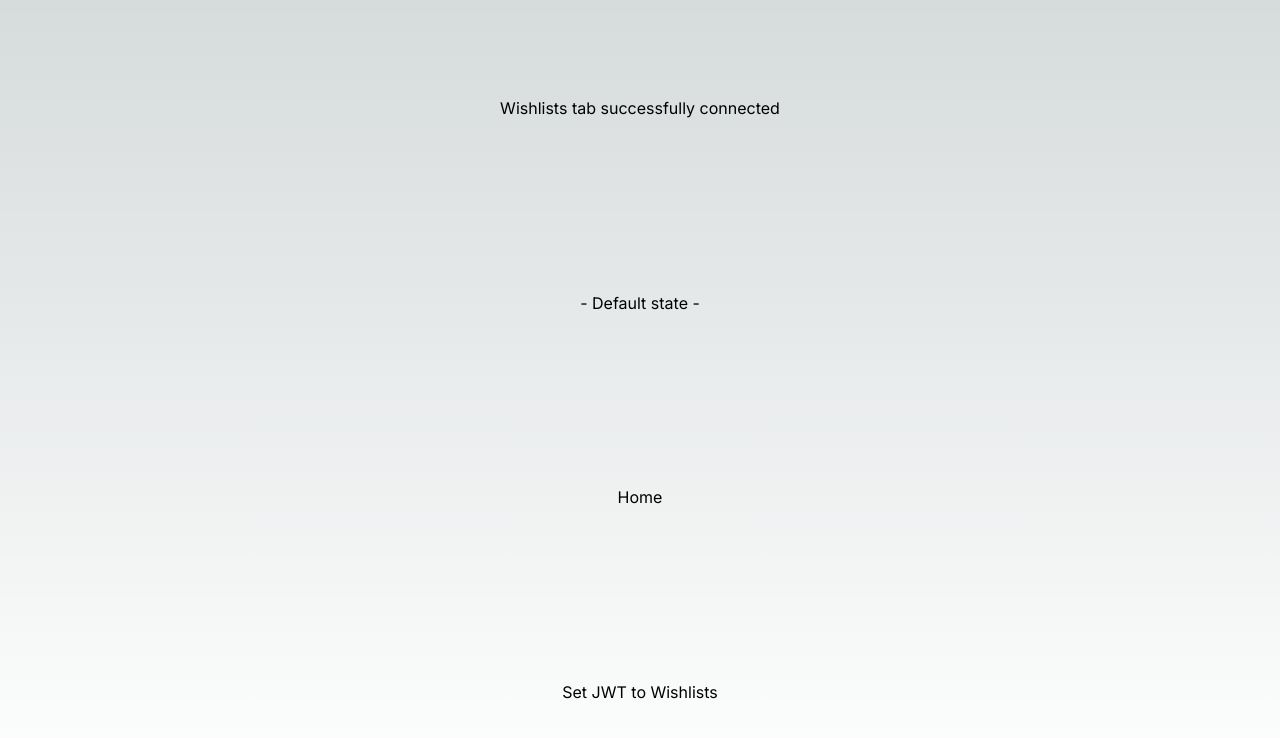
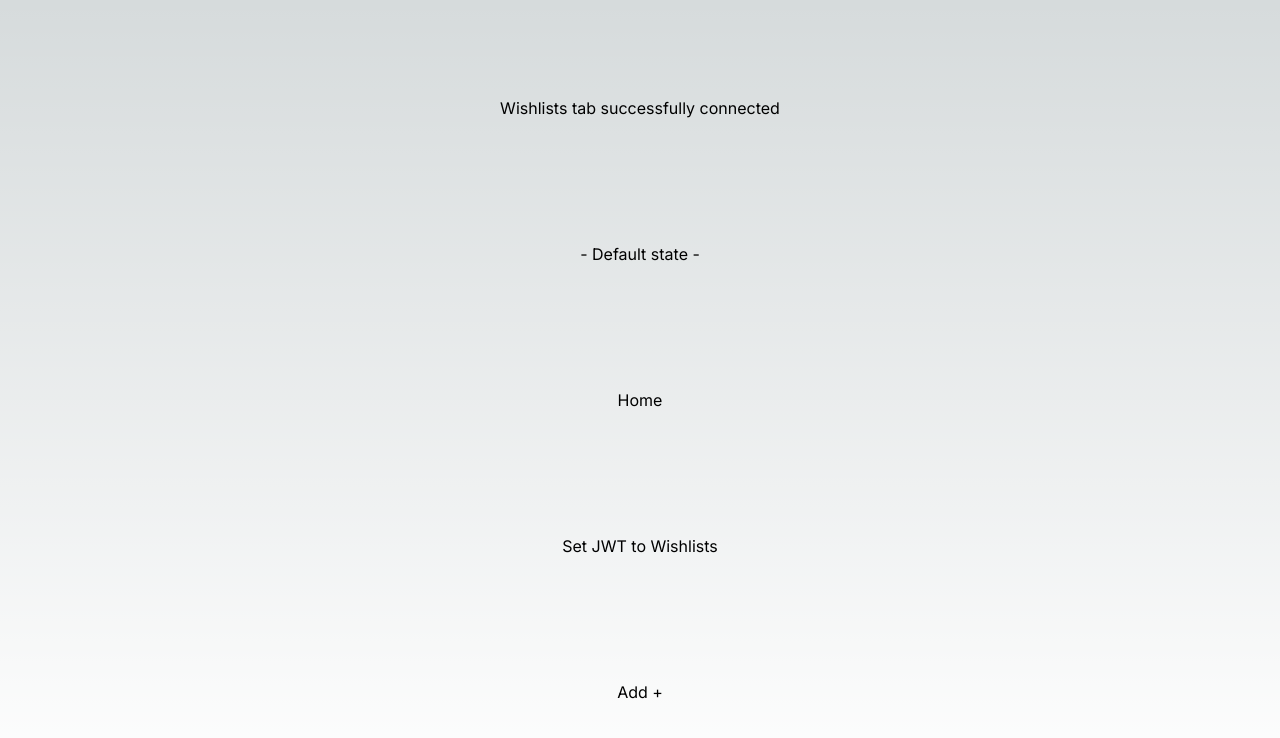
Before and after one commit to NVR-2023/TBD-GiftMe-wish-list-app, a Next.js app: page /wishlists in a window 1280 px wide. Shown: the top 738 px of the page. Built offline with nearby package versions, Linux system fonts and the light colour scheme.

Commit message:
added missing _cComponents folder

```diff
--- /dev/null
+++ b/src/app/_components/addbutton.tsx
@@ -0,0 +1,5 @@
+import React from "react";
+
+export default function AddButton() {
+  return <button>Add +</button>;
+}
--- a/src/app/wishlists/page.tsx
+++ b/src/app/wishlists/page.tsx
@@ -2,6 +2,7 @@
 
 import Link from "next/link";
 import { useAppContext } from "@/context";
+import AddButton from "../_components/addbutton";
 
 export default function Wishlists() {
   const { userDetails, setUserDetails } = useAppContext();
@@ -17,6 +18,7 @@ export default function Wishlists() {
         }}>
         Set JWT to Wishlists
       </button>
+      <AddButton />
     </main>
   );
 }
```
